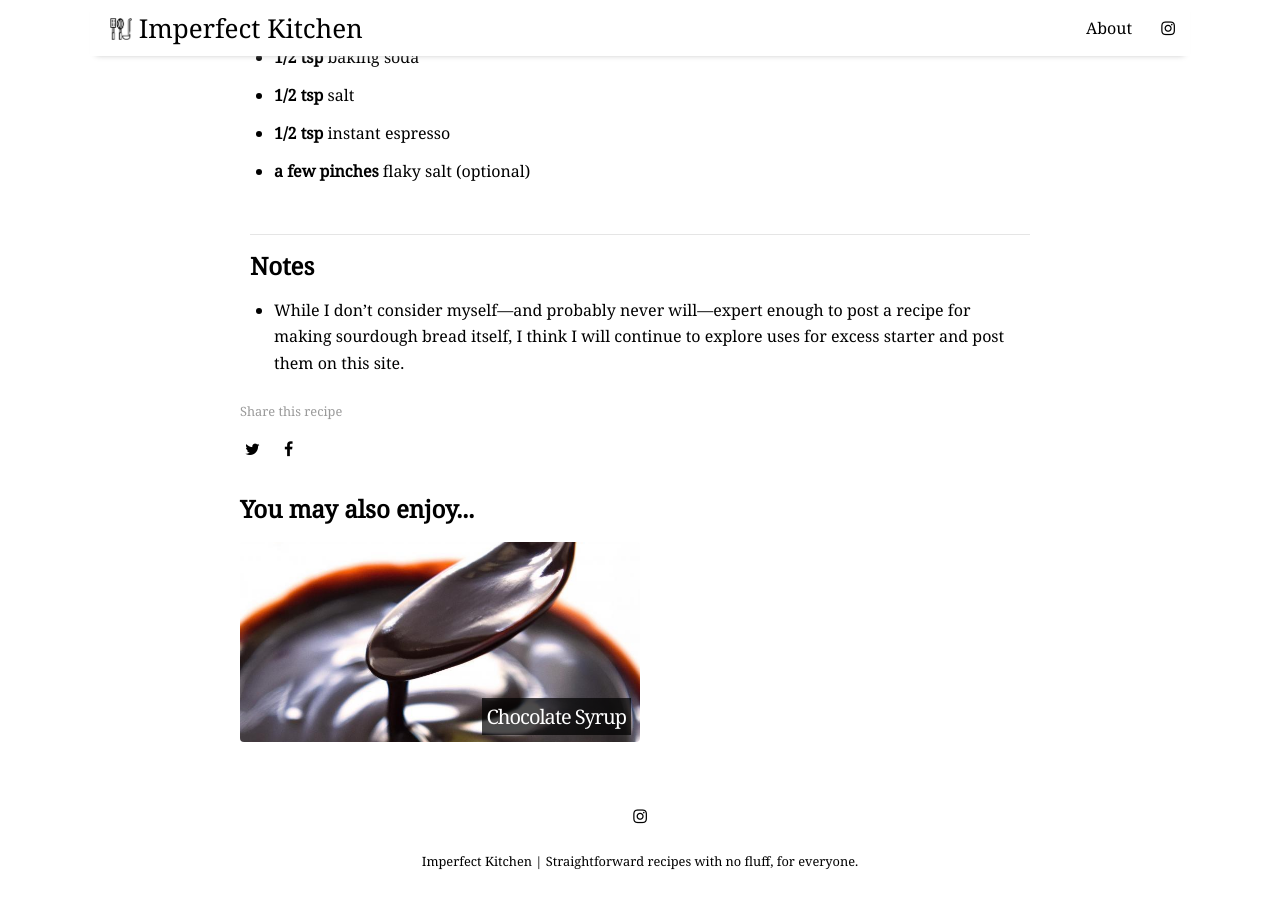
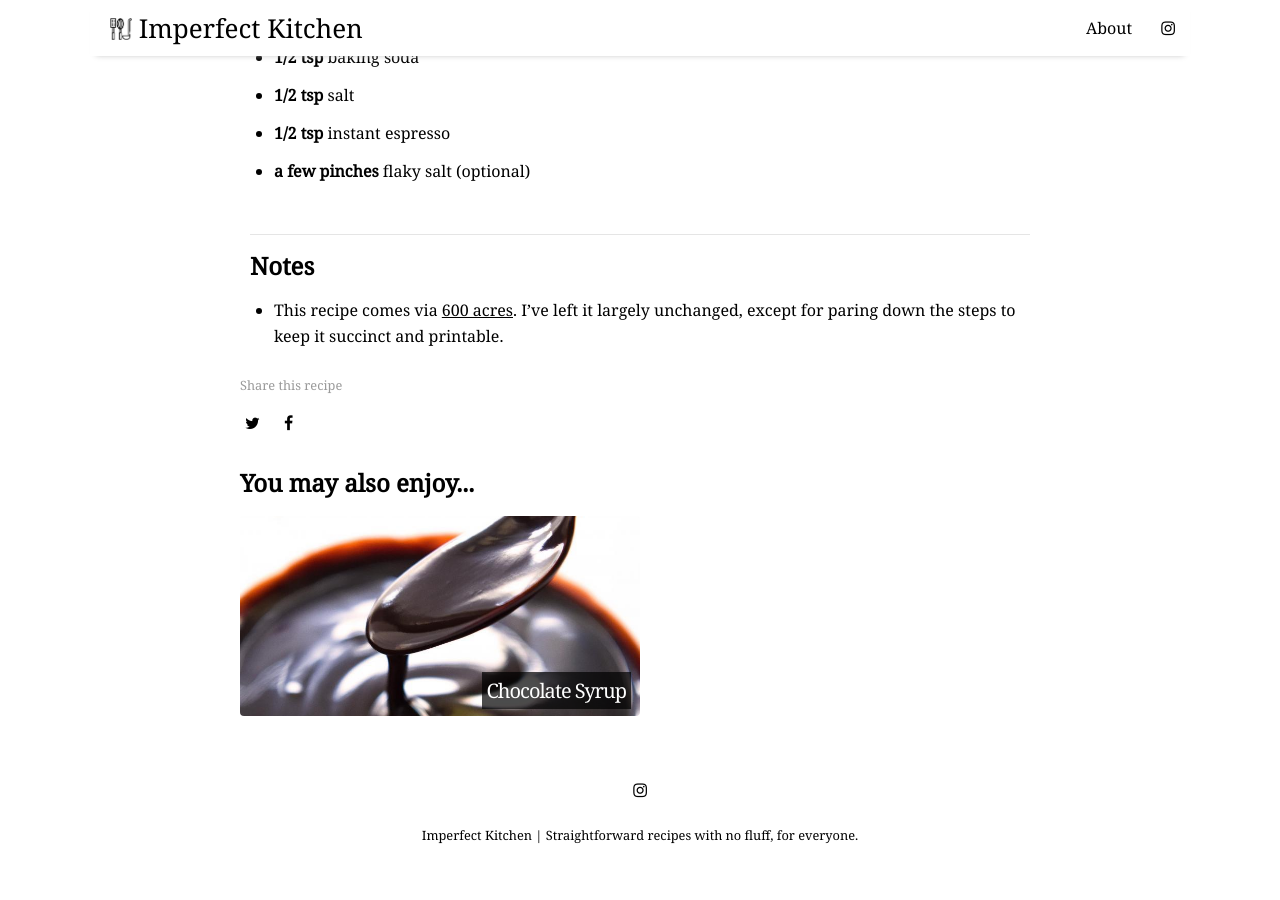
Before and after one commit to josefdlange/imperfect.kitchen, a Jekyll site: the page built from _posts/2020-04-08-2020-04-08-sourdough-rye-brownies.md, in a window 1280 px wide and 900 px high, scrolled down 1562 px. Built offline with Jekyll 4.4.1, drawn with Linux system fonts in a browser that asks for light colours; nearby versions of some CDN libraries; after the commit the page ends 2436 px from its top, so only the background shows below that.

Commit message:
Attributoin

```diff
--- a/_posts/2020-04-08-2020-04-08-sourdough-rye-brownies.md
+++ b/_posts/2020-04-08-2020-04-08-sourdough-rye-brownies.md
@@ -2,52 +2,38 @@
 layout: recipe
 title: Sourdough Rye Brownies
 categories: recipes
-tags:
-- sourdough
-- chocolate
-- dessert
+tags: [sourdough, chocolate, dessert]
 image: sourdough-rye-brownies.jpg
 total_time: 2-3 hours
 active_time: 25 minutes
 yield: too many (?) brownies
 difficulty: Easy
 equipment:
-- 9"x13" brownie/cake pan
-- Bowl(s)
-- Saucepan
+    - 9"x13" brownie/cake pan
+    - Bowl(s)
+    - Saucepan
 ingredients:
-  sourdough starter (discard): 125g
-  rye flour: 205g
-  eggs: 5
-  white sugar: 1 cup, divided
-  bittersweet chocolate (chips, chunks, etc): 425g
-  butter: 3/4 cup
-  vanilla: 1/2 tsp
-  brown sugar: 1 cup
-  cocoa powder: 3/4 cup
-  baking soda: 1/2 tsp
-  salt: 1/2 tsp
-  instant espresso: 1/2 tsp
-  flaky salt (optional): a few pinches
+    'sourdough starter (discard)': 125g
+    'rye flour': 205g
+    'eggs': 5
+    'white sugar': 1 cup, divided
+    'bittersweet chocolate (chips, chunks, etc)': 425g
+    'butter': 3/4 cup
+    'vanilla': 1/2 tsp
+    'brown sugar': 1 cup
+    'cocoa powder': 3/4 cup
+    'baking soda': 1/2 tsp
+    'salt': 1/2 tsp
+    'instant espresso': 1/2 tsp
+    'flaky salt (optional)': a few pinches
 directions:
-- Combine the **sourdough starter**, **rye flour**, and **eggs**, plus *1/2 cup* of
-  the **white sugar**. Set aside for **1-2 hours**.
-- 'break: When the **starter mixture** has nearly finished resting, preheat your oven
-  to 325°F and grease your baking pan with **butter**, then continue.'
-- Melt the **butter** and **chocolate chips/chunks** together on low heat (or in the
-  microwave, zapping in short intervals and stirring between them). Once fully melted,
-  stir in the **vanilla extract**.
-- Combine the **starter mixture**, **chocolate mixture**, and the remaining dry ingredients
-  (the other **1/2 cup** of **white sugar**, **brown sugar**, **cocoa powder**, **baking
-  soda**, **salt**, and **instant espresso**), to make a **batter**.
-- Spread the **batter** evenly in your **greased pan**, and sprinkle with **flaky
-  salt** if using.
-- Bake for **30-40 minutes**, until you can gently push in and remove a paring knife
-  cleanly.
+    - Combine the **sourdough starter**, **rye flour**, and **eggs**, plus *1/2 cup* of the **white sugar**. Set aside for **1-2 hours**.
+    - "break: When the **starter mixture** has nearly finished resting, preheat your oven to 325°F and grease your baking pan with **butter**, then continue."
+    - Melt the **butter** and **chocolate chips/chunks** together on low heat (or in the microwave, zapping in short intervals and stirring between them). Once fully melted, stir in the **vanilla extract**.
+    - Combine the **starter mixture**, **chocolate mixture**, and the remaining dry ingredients (the other **1/2 cup** of **white sugar**, **brown sugar**, **cocoa powder**, **baking soda**, **salt**, and **instant espresso**), to make a **batter**.
+    - Spread the **batter** evenly in your **greased pan**, and sprinkle with **flaky salt** if using.
+    - Bake for **30-40 minutes**, until you can gently push in and remove a paring knife cleanly.
 notes:
-- While I don't consider myself&mdash;and probably never will&mdash;expert enough
-  to post a recipe for making sourdough bread itself, I think I will continue to explore
-  uses for excess starter and post them on this site.
-date: 2020-04-08 16:13 -0700
+    - This recipe comes via [600 acres](http://www.600acres.com/blog/2020/1/21/sourdough-rye-brownies). I've left it largely unchanged, except for paring down the steps to keep it succinct and printable.
 ---
 I recently revived a long-hibernated sourdough starter colony. The one thing that bugs me about keeping one is all the wasted starter as you cut it and feed it. This recipe is a fantastic use of that excess.
```
